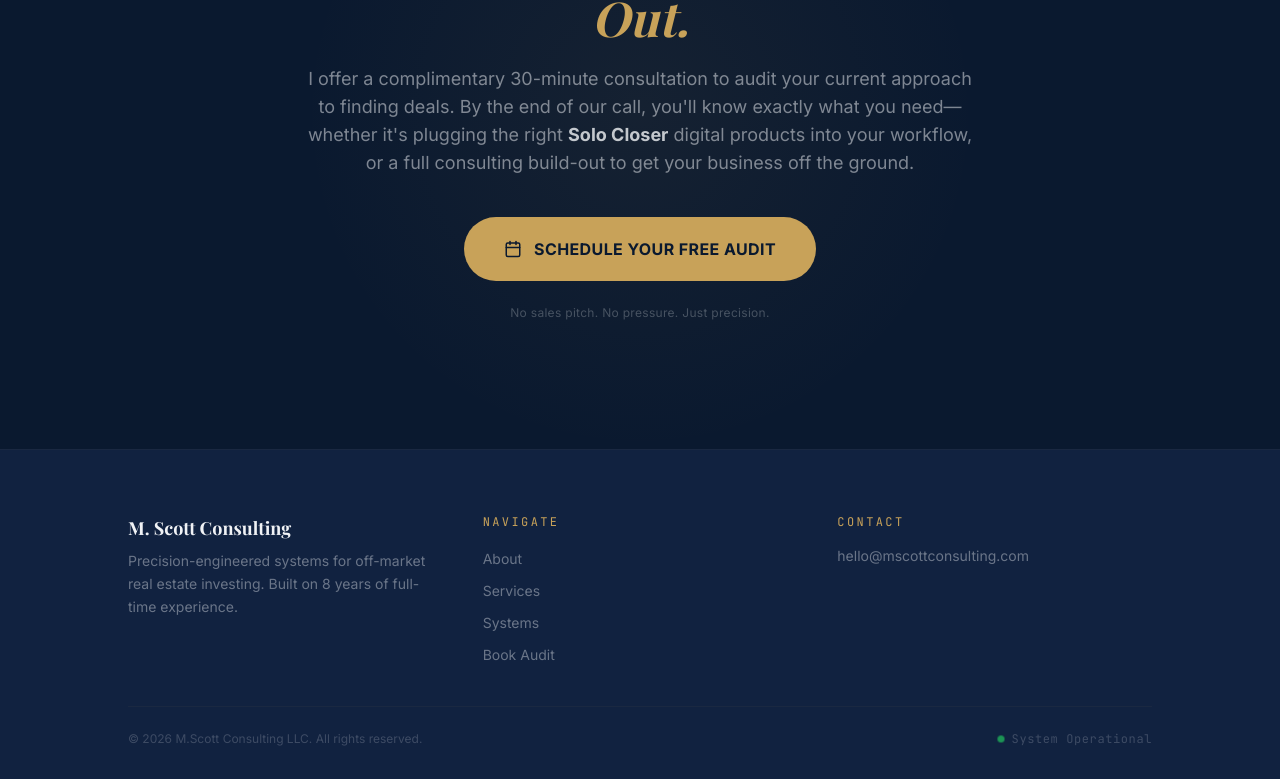
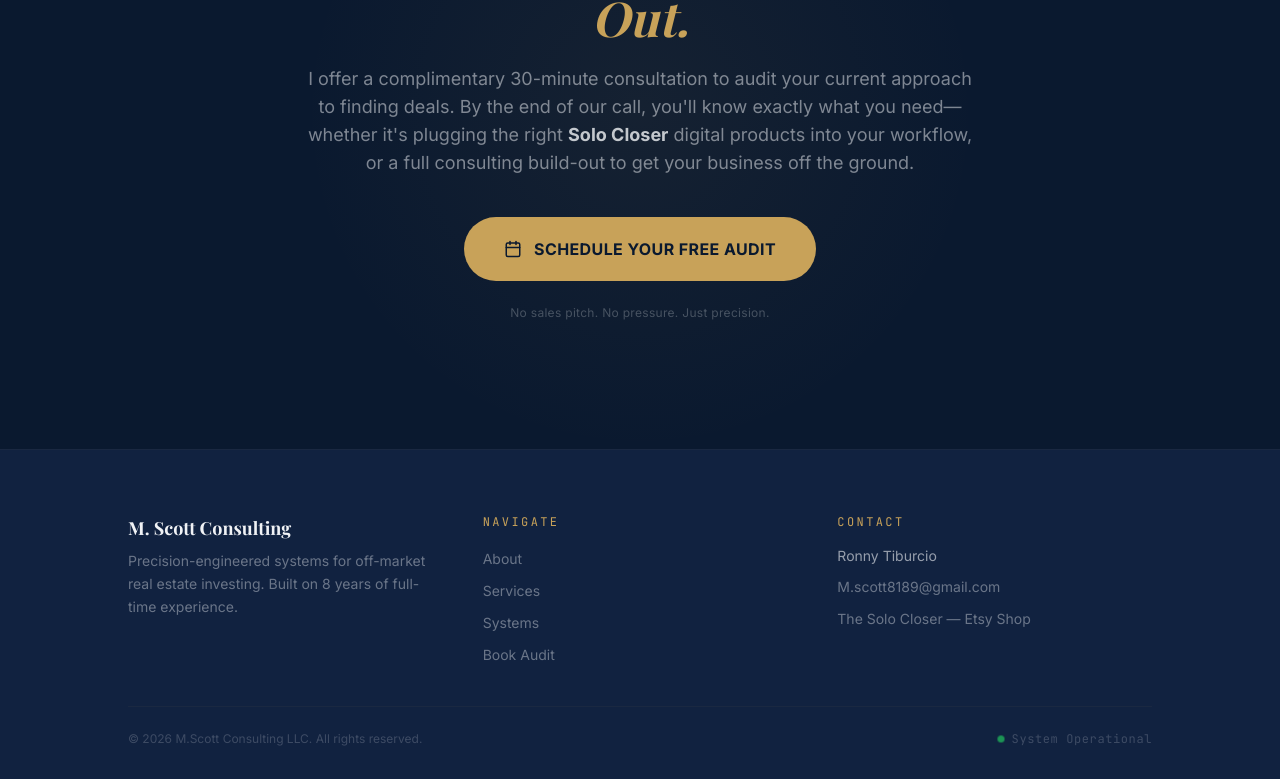
Before and after one commit to ronnytiburcio/mscott-landing, a React (Vite) app: page / in a window 1280 px wide. Shown: the part 4498-5277 px from the top of the page. Built offline with nearby package versions, Linux system fonts and the light colour scheme; a web font is replaced by a local one.

Commit message:
Update contact info with name, email, and Etsy link

```diff
--- a/src/components/Footer.jsx
+++ b/src/components/Footer.jsx
@@ -45,7 +45,25 @@ export default function Footer() {
               Contact
             </h4>
             <ul className="space-y-2">
-              <li className="font-body text-sm text-cream/40">hello@mscottconsulting.com</li>
+              <li className="font-body text-sm text-cream/60">Ronny Tiburcio</li>
+              <li>
+                <a
+                  href="mailto:M.scott8189@gmail.com"
+                  className="gold-underline font-body text-sm text-cream/40 hover:text-cream transition-colors"
+                >
+                  M.scott8189@gmail.com
+                </a>
+              </li>
+              <li>
+                <a
+                  href="https://thesolocloser.etsy.com"
+                  target="_blank"
+                  rel="noopener noreferrer"
+                  className="gold-underline font-body text-sm text-cream/40 hover:text-cream transition-colors"
+                >
+                  The Solo Closer — Etsy Shop
+                </a>
+              </li>
             </ul>
           </div>
         </div>
```
